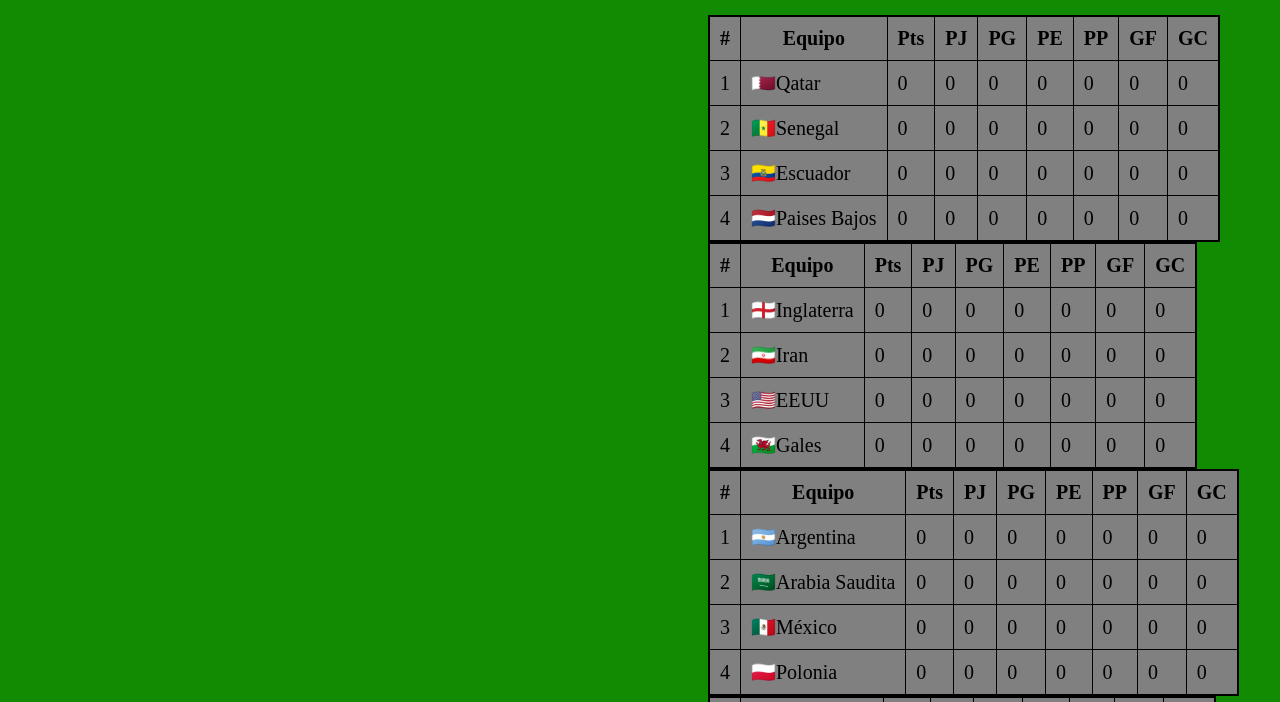
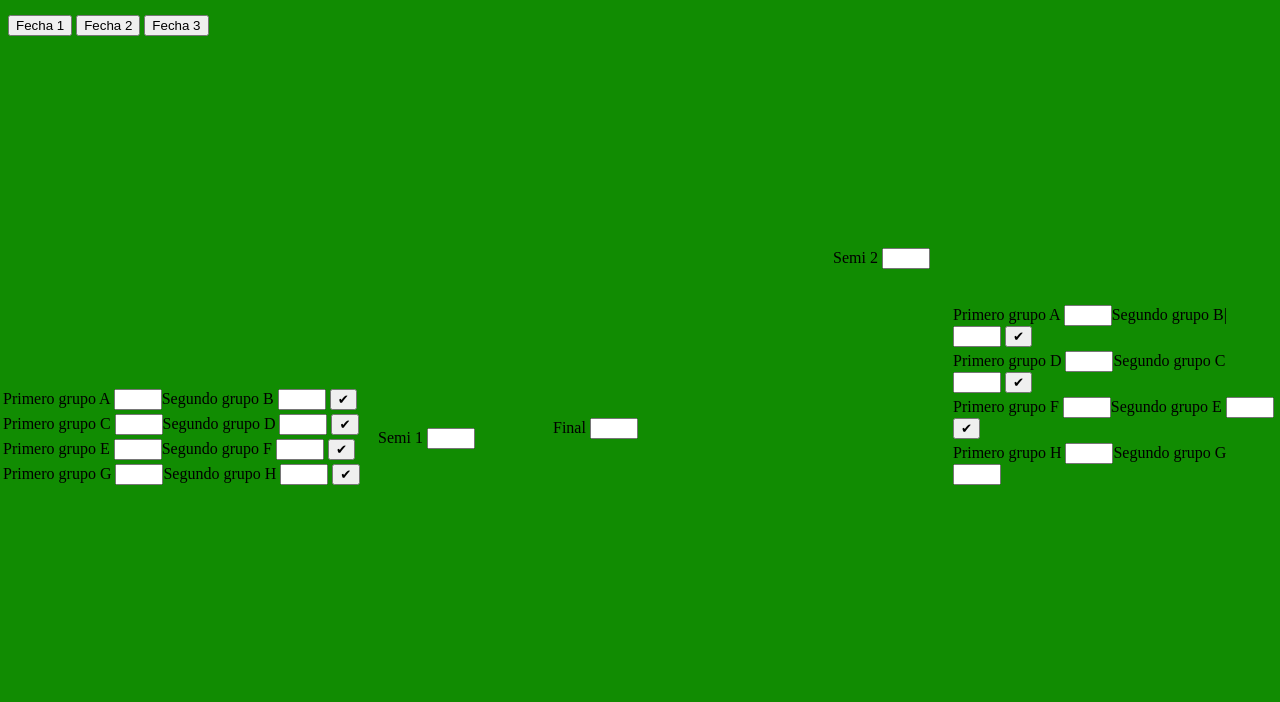
Before and after one commit to luccacaval/fixture, a plain HTML site: page index.html in a window 1280 px wide. Shown: the part 98-800 px from the top of the page. Drawn offline with Linux system fonts and the light colour scheme.

Commit message:
Add files via upload

```diff
--- a/index.html
+++ b/index.html
@@ -934,6 +934,67 @@
   </form>
 </div>
 </div>
+<div id="multillave">
+<table id="izq">
+<tr>
+  <form>
+    <td class="table-td2"> <label>Primero grupo A</label> <input class="inu" type="number" min="0"><label>Segundo grupo B</label> <input class="inu" type="number" min="0"> <input type="submit" value="&#x2714;"></td>
+  </form>
+</tr>
+<tr>
+  <form>
+  <td class="table-td2"> <label>Primero grupo C</label> <input class="inu" type="number" min="0"><label>Segundo grupo D</label> <input class="inu"
+  type="number" min="0"> <input type="submit" value="&#x2714;"></td>
+  </form>
+</tr>
+<tr>
+  <form>
+  <td class="table-td2"> <label>Primero grupo E</label> <input class="inu" type="number" min="0"><label>Segundo grupo F</label> <input class="inu" type="number" min="0"> <input type="submit" value="&#x2714;"></td>
+  </form>
+</tr>
+<tr>
+  <form>
+  <td class="table-td2"> <label>Primero grupo G</label> <input class="inu" type="number" min="0"><label>Segundo grupo H</label> <input class="inu" type="number" min="0"> <input type="submit" value="&#x2714;"></td>
+  </form>
+</tr>
+</table>
+<table id="der">
+<tr>
+  <form>
+  <td class="table-td2"> <label>Primero grupo A</label> <input class="inu" type="number" min="0"><label>Segundo grupo B|</label> <input class="inu" type="number" min="0"> <input type="submit" value="&#x2714;"></td>
+  </form>
+</tr>
+<tr>
+  <form>
+  <td class="table-td2"> <label>Primero grupo D</label> <input class="inu" type="number" min="0"><label>Segundo grupo C</label> <input class="inu" type="number" min="0"> <input type="submit" value="&#x2714;"></td>
+  </form>
+</tr>
+<tr>
+  <form>
+  <td class="table-td2"> <label>Primero grupo F</label> <input class="inu" type="number" min="0"><label>Segundo grupo E</label> <input class="inu" type="number" min="0"> <input type="submit" value="&#x2714;"></td>
+  </form>
+</tr>
+<tr>
+  <form>
+  <td class="table-td2"> <label>Primero grupo H</label> <input class="inu" type="number" min="0"><label>Segundo grupo G</label> <input class="inu" type="number" min="0"></td>
+  </form>
+</tr>
+</table>
+<table id="s1">
+<tr>
+  <td class="table-td2">Semi 1 <input class="inu" type="number" min="0"></td>
+</tr>
+</table>
+<table id="s2">
+<tr>
+  <td class="table-td2">Semi 2 <input class="inu" type="number" min="0"></td>
+</tr>
+</table>
+<table id="fin">
+<tr>
+  <td class="table-td2">Final <input class="inu" type="number" min="0"></td>
+</tr>
+</table>
   <script type="text/javascript" src="script.js"></script>
   </body>
 </html>
--- a/script.js
+++ b/script.js
@@ -193,6 +193,30 @@ function resultado(event) {
     tabla.rows[i_local].cells[8].textContent = parseInt(tabla.rows[i_local].cells[8].textContent) + golesVisitante
   }
   event.target.children[5].hidden = true
-  if()
-
-  }
+  let primero = 0
+  let segundo = 0
+  let tempo = 0
+  let tempo_i = 0
+  let primero_i = 0
+  let segundo_i = 0
+  if(parseInt(tabla.rows[1].cells[3].textContent) + parseInt(tabla.rows[2].cells[3].textContent) + parseInt(tabla.rows[3].cells[3].textContent) + parseInt(tabla.rows[4].cells[3].textContent) == 12) {
+    for (let i = 1; i <= 4; i++) {
+      if (segundo < parseInt(tabla.rows[i].cells[2].textContent)) {
+        segundo = parseInt(tabla.rows[i].cells[2].textContent)
+        segundo_i = i
+      }
+      if (segundo > primero) {
+        tempo = primero
+        tempo_i = primero_i
+        primero = segundo
+        primero_i = segundo_i
+        segundo = tempo
+        segundo_i = tempo_i
+      }
+    }
+    console.log(primero);
+    console.log(primero_i);
+    console.log(segundo);
+    console.log(segundo_i);
+}
+}
--- a/styles.css
+++ b/styles.css
@@ -6,6 +6,36 @@
 body{
 background-color: #118C02;
 
+}
+.inu{
+  width: 40px;
+}
+#der {
+  position: absolute;
+  left: 950px;
+  bottom: 214px;
+}
+#izq {
+  position: absolute;
+  left: 0px;
+  bottom: 214px;
+}
+
+
+#s1{
+  position:absolute;
+  left: 375px;
+  bottom: 250px;
+}
+#s2{
+  position:absolute;
+  left: 830px;
+  bottom: 430px;
+}
+#fin{
+  position:absolute;
+  left: 550px;
+  bottom: 260px;
 }
 
 #Count {
@@ -28,3 +58,11 @@ left: 700px;
 
 /* bottom: 100px; */
 }
+
+.table-td{
+border:1px solid #000000;
+background-color: grey;
+font-size: 10px;
+padding: 10px;
+
+}
```
